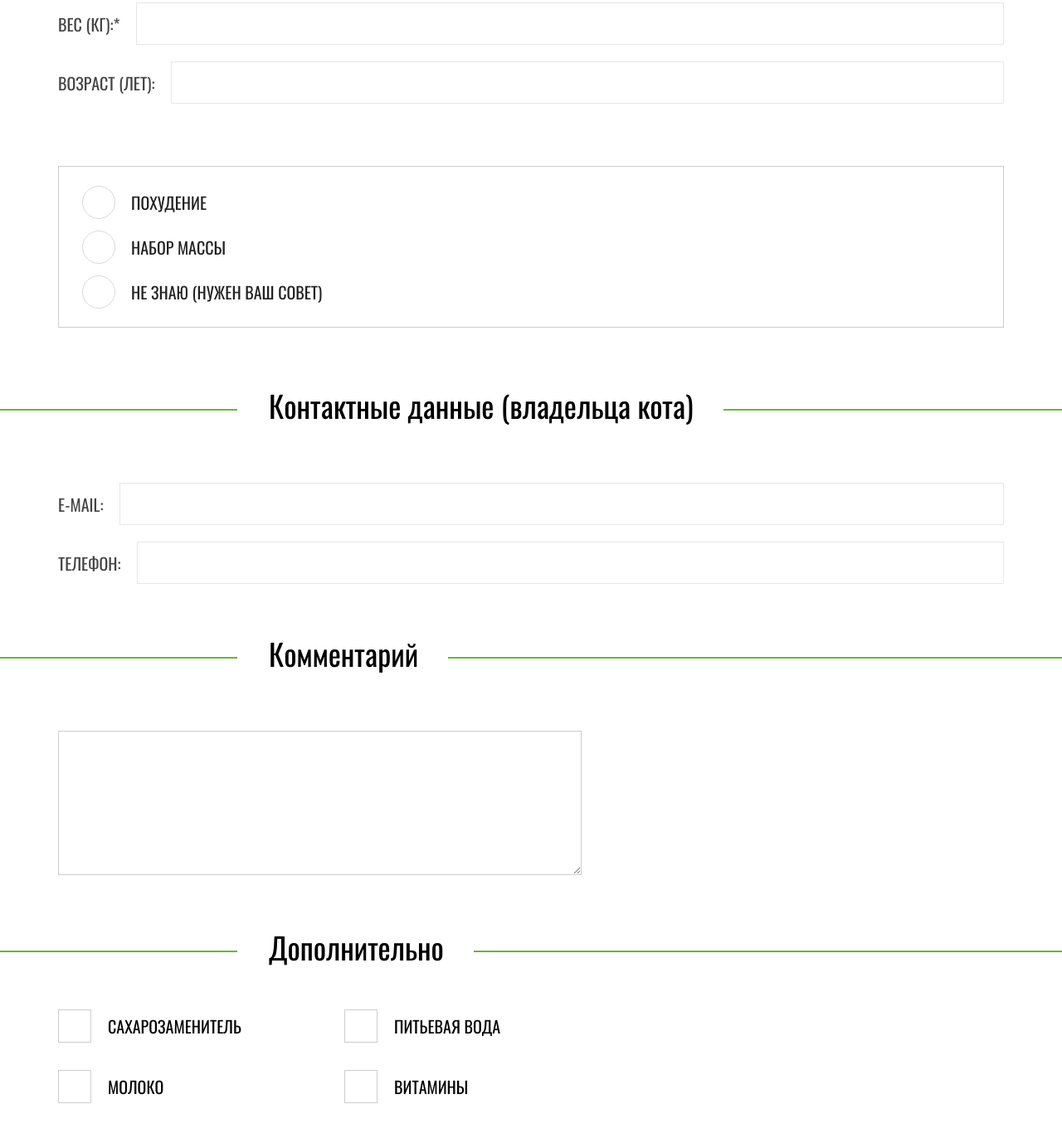
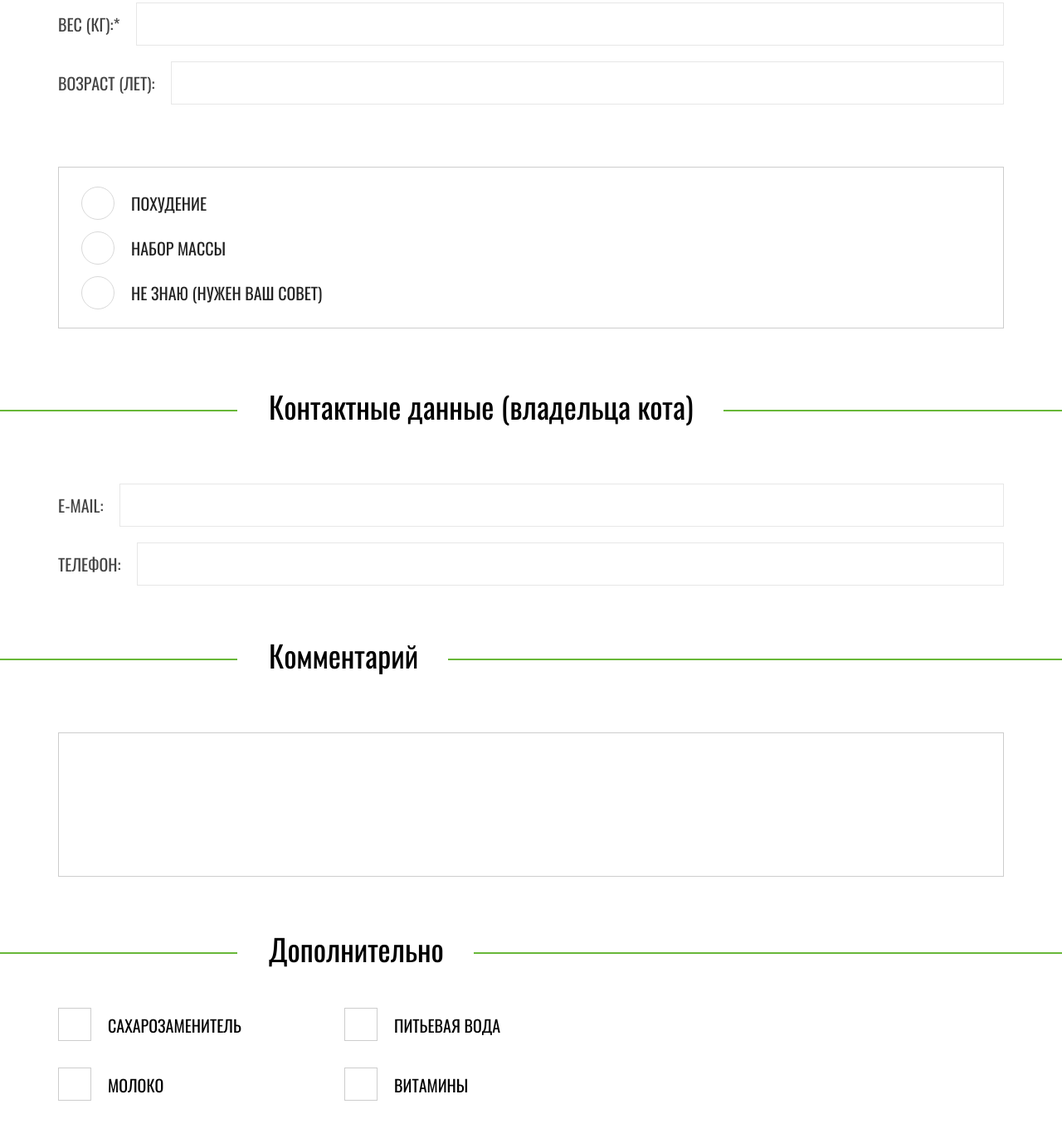
Before and after one commit to dvovas/daniil-cat-energy-html2, a website: page source/form.html in a window 1280 px wide. Shown: the part 449-1827 px from the top of the page at 83% size. Drawn offline with nearby package versions, Linux system fonts and the light colour scheme; files that its build step writes are made by us from their sources.

Commit message:
Вносит изменения в верстку страницы формы

```diff
--- a/source/form.html
+++ b/source/form.html
@@ -46,7 +46,7 @@
 </header>
 <main class="page-inner">
   <div class="page-inner__wrapper">
-    <div  class="form__title-container">
+    <div  class="page-inner__title-wrapper">
       <h1 class="page-inner__title page-inner__title--form">Подбор программы</h1>
       <p class="page-inner__paragraph">Заполните анкету, и мы подберем
         программу питания для вашего кота</p>
@@ -54,7 +54,7 @@
     <form class="form" action="https://echo.htmlacademy.ru/" method="post">
       <div class="form__fieldset-wrapper">
         <fieldset class="form__input-fieldset">
-          <ul class="form__input-list form__container">
+          <ul class="form__input-list container--form">
             <li class="form__input-item">
               <label class="form__input-label"> Имя:*
                 <input class="form__input-text" type="text" name="name">
@@ -62,12 +62,12 @@
             </li>
             <li class="form__input-item">
               <label class="form__input-label"> Вес (кг):*
-                <input class="form__input-text" type="number" name="weight">
+                <input class="form__input-text" type="text" inputmode="numeric" pattern="[0-9]*" name="weight">
               </label>
             </li>
             <li class="form__input-item">
               <label class="form__input-label"> Возраст (лет):
-                <input class="form__input-text" type="number" name="year">
+                <input class="form__input-text" type="text" inputmode="numeric" pattern="[0-9]*" name="year">
               </label>
             </li>
           </ul>
@@ -75,35 +75,38 @@
 
         <fieldset class="form__radio-fieldset ">
           <ul class="form__radio-list">
-            <li class="form__radio-item">
-              <input id="slim" class="form__radio-input" type="radio" name="type-of-program" value="slim">
-              <label class="form__radio-label" for="slim">Похудение</label>
+            <li class="form__variant-item">
+              <label class="form__radio-label">Похудение
+                <input id="slim" class="form__radio-input" type="radio" name="type-of-program" value="slim">
+              </label>
             </li>
-            <li class="form__radio-item">
-              <input id="pro" class="form__radio-input" type="radio" name="type-of-program" value="pro">
-              <label class="form__radio-label" for="pro">Набор массы</label>
+            <li class="form__variant-item">
+              <label class="form__radio-label">Набор массы
+                <input id="pro" class="form__radio-input" type="radio" name="type-of-program" value="pro">
+              </label>
             </li>
-            <li class="form__radio-item">
-              <input id="none" class="form__radio-input" type="radio" name="type-of-program" value="none">
-              <label class="form__radio-label" for="none">Не знаю (нужен ваш совет)</label>
+            <li class="form__variant-item">
+              <label class="form__radio-label">Не знаю (нужен ваш совет)
+                <input id="none" class="form__radio-input" type="radio" name="type-of-program" value="none">
+              </label>
             </li>
           </ul>
         </fieldset>
       </div>
 
       <fieldset class="form__input-fieldset">
-        <div  class="page-inner__line-title page-inner__line-title-form">
-        <legend class="page-inner__sub-title page-inner__sub-title-form"><span>Контактные данные (владельца кота)</span></legend>
+        <div  class="page-inner__line-title page-inner__line-title--form">
+        <legend class="page-inner__sub-title page-inner__sub-title--form"><span>Контактные данные (владельца кота)</span></legend>
         </div>
-        <ul class="form__input-list form__container form__input-list--contact-info">
-          <li class="form__input-item form__input-item-email">
+        <ul class="form__input-list container--form form__input-list--contact-info">
+          <li class="form__input-item form__input-item--email">
             <label class="form__input-label"> e-mail:
               <input class="form__input-text" type="text" name="e-mail">
             </label>
           </li>
-          <li class="form__input-item form__input-item-phone">
+          <li class="form__input-item form__input-item--phone">
             <label class="form__input-label"> Телефон:
-              <input class="form__input-text" type="number" name="phone-number">
+              <input class="form__input-text " type="text" inputmode="numeric" pattern="[0-9]*" name="phone-number">
             </label>
           </li>
         </ul>
@@ -111,35 +114,35 @@
 
       <fieldset class="form__textarea-fieldset">
         <div  class="page-inner__line-title ">
-          <legend class="page-inner__sub-title page-inner__sub-title-form"><span>Комментарий</span></legend>
+          <legend class="page-inner__sub-title page-inner__sub-title--form"><span>Комментарий</span></legend>
         </div>
-        <div class="form__textarea-wrapper">
-          <textarea class="form__textarea-input form__container"  name="comment"></textarea>
+        <div class="form__textarea-wrapper container--form">
+          <textarea class="form__textarea-input "  name="comment"></textarea>
         </div>
       </fieldset>
 
       <fieldset class="form__checkbox-fieldset">
         <div  class="page-inner__line-title">
-          <legend class="page-inner__sub-title page-inner__sub-title-form"><span>Дополнительно</span></legend>
+          <legend class="page-inner__sub-title page-inner__sub-title--form"><span>Дополнительно</span></legend>
         </div>
         <div class="form__fieldset-wrapper">
-          <ul class="form__checkbox-list form__container">
-            <li class="form__checkbox-item">
+          <ul class="form__checkbox-list container--form">
+            <li class="form__variant-item">
               <label class="form__checkbox-label"> Сахарозаменитель
                 <input class="form__checkbox-input" type="checkbox" name="sugar-free">
               </label>
             </li>
-            <li class="form__checkbox-item">
+            <li class="form__variant-item">
               <label class="form__checkbox-label"> Питьевая вода
                 <input class="form__checkbox-input" type="checkbox" name="water">
               </label>
             </li>
-            <li class="form__checkbox-item">
+            <li class="form__variant-item">
               <label class="form__checkbox-label"> Молоко
                 <input class="form__checkbox-input" type="checkbox" name="milk">
               </label>
             </li>
-            <li class="form__checkbox-item">
+            <li class="form__variant-item">
               <label class="form__checkbox-label"> Витамины
                 <input class="form__checkbox-input" type="checkbox" name="vitamins">
               </label>
@@ -148,9 +151,9 @@
         </div>
       </fieldset>
 
-      <div class="form__wrapper form__container">
+      <div class="form__wrapper container--form">
         <button class="button form__button" type="submit">Отправить заявку</button>
-        <span class="form__wrapper-text"> * — Обязательные поля</span>
+        <span class="form__keynote"> * — Обязательные поля</span>
       </div>
     </form>
   </div>
--- a/source/sass/blocks/container.scss
+++ b/source/sass/blocks/container.scss
@@ -23,6 +23,18 @@
     }
   }
 
+  &--form {
+    @media (min-width: $tablet-width) {
+      margin-right: 40px;
+      margin-left: 40px;
+    }
+
+    @media (min-width: $desktop-width) {
+      margin-right: auto;
+      margin-left: auto;
+    }
+  }
+
   @media (min-width: $tablet-width) {
     min-width: $tablet-width;
     margin: 0 auto;
--- a/source/sass/blocks/form.scss
+++ b/source/sass/blocks/form.scss
@@ -6,7 +6,7 @@
   }
 }
 
-.form__title-container {
+.page-inner__title-wrapper {
   @media (min-width: $tablet-width) {
     width: 580px;
     margin-right: 40px;
@@ -39,10 +39,10 @@
 .form__input-list {
   display: flex;
   flex-direction: column;
-  gap: 16px;
+  gap: 15px;
 
   margin: 0;
-  margin-top: 38px;
+  margin-top: 37px;
   margin-right: 20px;
   margin-left: 20px;
   padding: 0;
@@ -52,6 +52,19 @@
   color: $black-text;
   text-transform: uppercase;
   list-style-type: none;
+
+  @media (min-width: $tablet-width) {
+    gap: 19px;
+    margin-top: 65px;
+    font-size: 20px;
+  }
+
+  @media (min-width: $desktop-width) {
+    gap: 20px;
+    margin-top: 65px;
+    margin-right: 0;
+    margin-left: 0;
+  }
 
   &--contact-info {
     @media (min-width: $desktop-width) {
@@ -63,21 +76,6 @@
       margin-top: 73px;
     }
   }
-
-  @media (min-width: $tablet-width) {
-    gap: 20px;
-    margin-top: 65px;
-    font-size: 20px;
-  }
-
-  @media (min-width: $desktop-width) {
-    margin-right: 0;
-    margin-left: 0;
-  }
-}
-
-.form__input-item {
-  position: relative;
 }
 
 .form__input-label {
@@ -89,7 +87,14 @@
 .form__input-text {
   width: 100%;
   margin-left: 12px;
-  padding: 12px 0 14px 0;
+  padding: 12px 0 12px 0;
+  padding-left: 15px;
+
+  font-family: "Oswald", sans-serif;
+  font-size: 16px;
+  line-height: 18px;
+  text-transform: uppercase;
+
   border: 1px solid $grey-input;
 
   &:hover {
@@ -97,90 +102,74 @@
   }
 
   &:focus-visible {
-    outline: 1px solid $black-text;
-  }
-
-  &--error {
-    border: 1px solid $error;
+    border-color: transparent;
+    outline: 2px solid $black-text;
   }
 
   @media (min-width: $tablet-width) {
     margin-left: 20px;
-    padding: 16px 0 18px 0;
+    padding: 10px 0 10px 15px;
+    font-size: 20px;
   }
 }
 
-.form__input-item-phone {
+.form__input-item {
+  position: relative;
+
+  &::after, &::before {
+    content: "";
+    position: absolute;
+    background-color: $black;
+  }
+
+  &:focus-within {
+    &::after, &::before {
+      background-color: $primary;
+    }
+  }
+
+  &--error {
+    &::after , &::before {
+      background-color: $error;
+    }
+
+    .form__input-text {
+      border-color: transparent;
+      outline: 2px solid $error;
+    }
+  }
+  }
+
+.form__input-item--phone {
   &::after {
-    content: "";
-
-    position: absolute;
     top: 11px;
     right: 13px;
 
     width: 20px;
     height: 21px;
 
-    background-color: $black;
-
     mask-image: url("../img/sprite.svg#phone");
     mask-size: 20px 21px;
-  }
-
-  &:focus-within {
-    &::after {
-      background-color: $primary;
-    }
-  }
-
-  &--error {
-    &::after {
-      background-color: $error;
-    }
-
-    .form__input-text {
-      border: 2px solid $error;
-    }
   }
 
   @media (min-width: $tablet-width) {
     &::after {
       top: 16px;
+      right: 15px;
     }
   }
   }
 
-.form__input-item-email {
+.form__input-item--email {
   &::before {
-    content: "";
-
-    position: absolute;
     top: 14px;
     right: 15px;
 
     width: 19px;
     height: 14px;
 
-    background-color: $black;
-
     mask-image: url("../img/sprite.svg#email");
     mask-size: 19px 14px;
-  }
-
-  &:focus-within {
-    &::before {
-      background-color: $primary;
-    }
-  }
-
-  &--error {
-    &::before {
-      background-color: $error;
-    }
-
-    .form__input-text {
-      border: 2px solid $error;
-    }
   }
 
   @media (min-width: $tablet-width) {
@@ -193,13 +182,17 @@
 
   @media (min-width: $desktop-width) {
     margin-top: 0;
+
+    &::before {
+      right: 17px;
+    }
   }
 }
 
 .form__radio-fieldset {
   margin-top: 25px;
   padding: 0;
-  padding-top: 22px;
+  padding-top: 20px;
   padding-bottom: 19px;
 
   border: 0;
@@ -227,7 +220,7 @@
 .form__radio-list {
   display: flex;
   flex-direction: column;
-  gap: 10px;
+  gap: 11px;
 
   margin: 0;
   margin-left: 20px;
@@ -240,23 +233,19 @@
   list-style-type: none;
 
   @media (min-width: $tablet-width) {
+    gap: 20px;
+    margin-left: 27px;
+    font-size: 20px;
+  }
+
+  @media (min-width: $tablet-width) {
     gap: 22px;
-    margin-left: 42px;
-    font-size: 20px;
   }
 }
 
-.form__radio-item {
-  position: relative;
+.form__radio-input {
+  cursor: pointer;
 
-  align-content: center;
-
-  padding-top: 7px;
-  padding-bottom: 7px;
-  padding-left: 45px;
-}
-
-.form__radio-input {
   position: absolute;
   top: 2px;
   left: 0;
@@ -303,6 +292,10 @@
   &:focus-visible {
     border-radius: 50%;
     outline: 2px solid $black;
+
+    &::after {
+      border-color: transparent;
+    }
   }
 
   &--disabled::after , &--disabled:checked::before  {
@@ -311,7 +304,7 @@
 
   @media (min-width: $tablet-width) {
     top: -4px;
-    left: -14px;
+    left: 0;
     width: 40px;
     height: 40px;
 
@@ -339,6 +332,14 @@
 }
 
 .form__textarea-wrapper {
+  min-width: 280px;
+  margin-right: 20px;
+  margin-left: 20px;
+
+  @media (min-width: $tablet-width) {
+    min-width: 631px;
+
+  }
   @media (min-width: $desktop-width) {
     width: 1220px;
     margin: 0 auto;
@@ -347,10 +348,11 @@
 }
 
 .form__textarea-input {
-  width: 280px;
+  resize: none;
+
+  width: 100%;
   height: 150px;
   margin-top: 40px;
-  margin-left: 20px;
   padding: 5px 10px 10px 10px;
 
   font-family: "Oswald", sans-serif;
@@ -362,15 +364,19 @@
 
   border: 1px solid $special-grey;
 
+  &:hover {
+    border-color: $grey-hover;
+  }
+
+  &:focus-visible {
+    border-color: transparent;
+    outline: 2px solid $black-text;
+  }
+
   @media (min-width: $tablet-width) {
-    width: 631px;
     height: 174px;
     margin-top: 75px;
     margin-left: 0;
-  }
-
-  @media (min-width: $desktop-width) {
-    width: 1220px;
   }
 }
 
@@ -383,11 +389,11 @@
 .form__checkbox-list {
   display: flex;
   flex-direction: column;
-  gap: 9px;
+  gap: 10px;
 
   margin-top: 30px;
   margin-bottom: 0;
-  margin-left: 25px;
+  margin-left: 20px;
   padding: 0;
 
   font-size: 16px;
@@ -398,45 +404,43 @@
 
   @media (min-width: $tablet-width) {
     display: grid;
-    grid: auto-flow dense/280px 280px;
+    grid-template-columns: 280px 280px;
     flex-wrap: wrap;
     row-gap: 40px;
     column-gap: 65px;
 
-    margin-top: 60px;
+    margin-top: 58px;
 
     font-size: 20px;
   }
 
   @media (min-width: $desktop-width) {
-    grid: auto-flow dense/235px 235px 235px 230px;
+    grid-template-columns: 235px 235px 235px 230px;
     column-gap: 90px;
-    margin-top: 60px;
+    margin-top: 63px;
   }
 }
 
-.form__checkbox-item {
-  padding-top: 8px;
+.form__variant-item {
+  position: relative;
+
+  align-content: center;
+
+  padding-top: 7px;
   padding-bottom: 7px;
-  padding-left: 40px;
+  padding-left: 45px;
 
   @media (min-width: $tablet-width) {
     padding-left: 60px;
   }
-
-  @media (min-width: $desktop-width) {
-    padding-top: 10px;
-  }
-}
-
-.form__checkbox-label {
-  position: relative;
 }
 
 .form__checkbox-input {
+  cursor: pointer;
+
   position: absolute;
-  top: -2px;
-  left: -45px;
+  top: 4px;
+  left: 0;
 
   width: 30px;
   height: 30px;
@@ -485,9 +489,14 @@
     }
   }
 
+  &:focus-visible::after {
+    border-color: transparent;
+    outline: 3px solid $black-text;
+  }
+
   @media (min-width: $tablet-width) {
     top: -5px;
-    left: -60px;
+    left: 0;
     width: 40px;
     height: 40px;
 
@@ -554,7 +563,7 @@
   }
 }
 
-.form__wrapper-text {
+.form__keynote {
   font-family: "Arial" , sans-serif;
   font-size: 14px;
   line-height: 16px;
@@ -568,15 +577,3 @@
 
   }
 }
-
-.form__container {
-  @media (min-width: $tablet-width) {
-    margin-right: 40px;
-    margin-left: 40px;
-  }
-
-  @media (min-width: $desktop-width) {
-    margin-right: auto;
-    margin-left: auto;
-  }
-}
--- a/source/sass/style.scss
+++ b/source/sass/style.scss
@@ -2,7 +2,6 @@
 @import "global/fonts";
 @import "global/scaffolding";
 @import "global/visually-hidden";
-@import "blocks/container";
 @import "blocks/button";
 @import "blocks/section-header";
 @import "blocks/page";
@@ -22,3 +21,4 @@
 @import "blocks/additional-products";
 @import "blocks/additional-product";
 @import "blocks/form";
+@import "blocks/container";
```
Also changed, not shown: source/sass/blocks/page-inner.scss (+20 -20 lines).
